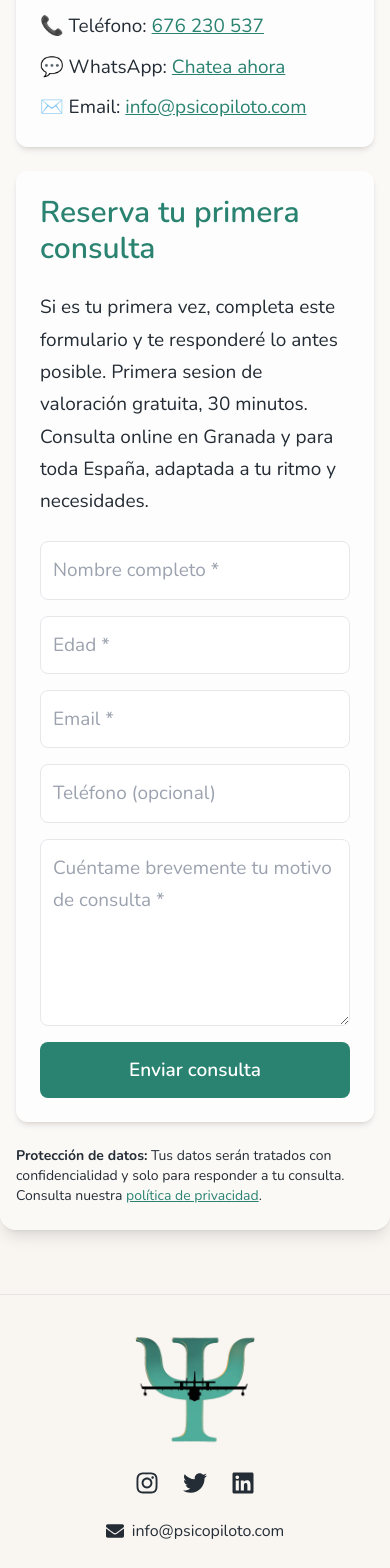
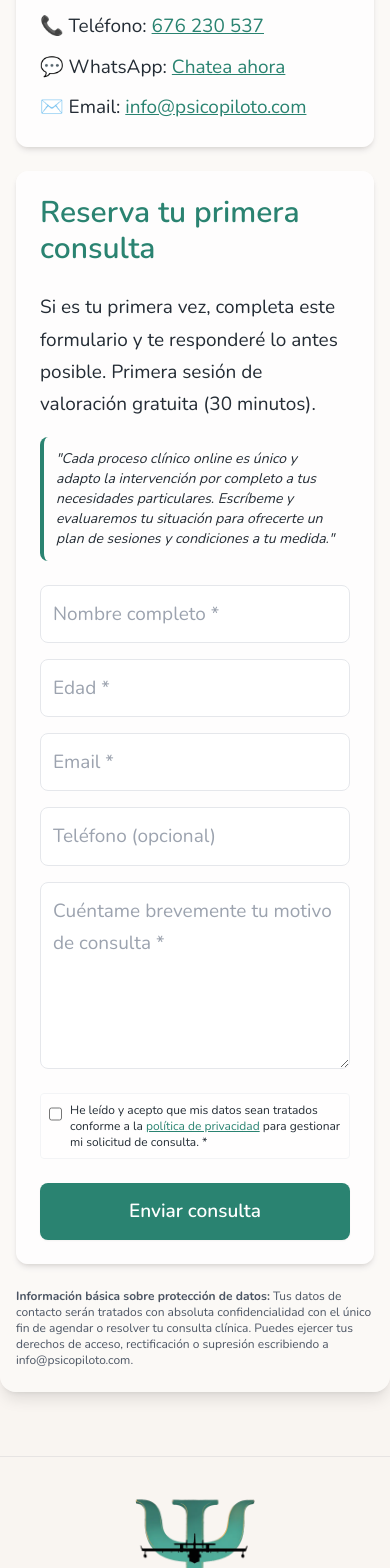
Before and after one commit to psicopiloto/psicopilotopage1, a Next.js app: page /contacto in a window 390 px wide. Shown: the part 2617-4185 px from the top of the page. Built offline with nearby package versions, Linux system fonts and the light colour scheme.

Commit message:
Update contacto.js

```diff
--- a/pages/contacto.js
+++ b/pages/contacto.js
@@ -15,13 +15,21 @@ export default function Contacto() {
     email: "",
     telefono: "",
     motivo: "",
+    _gotcha: "", // Añadido para que Formspree procese correctamente el filtro antispam
   });
+  const [aceptoPrivacidad, setAceptoPrivacidad] = useState(false);
   const [status, setStatus] = useState("");
 
   const update = (e) => setForm({ ...form, [e.target.name]: e.target.value });
 
   async function handleSubmit(e) {
     e.preventDefault();
+
+    // VALIDACIÓN DE PRIVACIDAD OBLIGATORIA (RGPD)
+    if (!aceptoPrivacidad) {
+      setStatus("❌ Debes leer y aceptar la política de privacidad para enviar tu consulta.");
+      return;
+    }
 
     // VALIDACIÓN AVANZADA
     if (form.nombre.trim().length < 3) {
@@ -61,7 +69,8 @@ export default function Contacto() {
 
       if (res.ok) {
         setStatus("✅ ¡Mensaje recibido! Gracias por contactar. Te responderé personalmente en un plazo de 24-48 horas.");
-        setForm({ nombre: "", edad: "", email: "", telefono: "", motivo: "" });
+        setForm({ nombre: "", edad: "", email: "", telefono: "", motivo: "", _gotcha: "" });
+        setAceptoPrivacidad(false);
       } else {
         setStatus(`❌ Error ${res.status}: No se pudo enviar el mensaje. Inténtalo de nuevo.`);
       }
@@ -107,16 +116,10 @@ export default function Contacto() {
               </ul>
             </div>
 
-            {/* CONTENEDOR DERECHO AGRUPADO (Para evitar el espacio vacío en Desktop)
-               Móvil: Ocupa posición 2.
-               Desktop: Columna derecha, ocupa todo el alto necesario (row-span-2 implícito visualmente).
-            */}
+            {/* CONTENEDOR DERECHO AGRUPADO (Para evitar el espacio vacío en Desktop) */}
             <div className="order-2 md:col-start-2 md:row-start-1 md:row-span-2 flex flex-col gap-6">
 
-              {/* CALENDARIO
-                  Móvil: Orden 1 (Sale antes que contacto).
-                  Desktop: Orden 2 (Sale debajo de contacto).
-              */}
+              {/* CALENDARIO */}
               <div className="bg-white/70 p-6 rounded-xl shadow-md order-1 md:order-2">
                 <h3 className="text-xl font-semibold text-psicopiloto-green-600 mb-4">Agenda tu cita ONLINE</h3>
                 <div className="w-full h-[1150px]">
@@ -130,10 +133,7 @@ export default function Contacto() {
                 </div>
               </div>
 
-              {/* CONTACTO DIRECTO
-                  Móvil: Orden 2 (Sale después del calendario).
-                  Desktop: Orden 1 (Sale arriba del todo).
-              */}
+              {/* CONTACTO DIRECTO */}
               <div className="bg-white/70 p-6 rounded-xl shadow-md space-y-2 order-2 md:order-1">
                 <h3 className="text-xl font-semibold text-psicopiloto-green-600">Contacto directo</h3>
                 <p>📞 Teléfono:{" "}<a href="tel:+34676230537" className="underline text-psicopiloto-green-600 hover:text-psicopiloto-green-700 focus:outline-none focus:ring-1 focus:ring-psicopiloto-green-400 rounded">676 230 537</a></p>
@@ -146,31 +146,56 @@ export default function Contacto() {
             {/* 3. FORMULARIO (Móvil: 3º | Desktop: Izquierda Abajo) */}
             <div className="bg-white/70 p-6 rounded-xl shadow-md order-3 md:col-start-1">
               <h2 className="text-3xl font-semibold text-psicopiloto-green-600 mb-6">Reserva tu primera consulta</h2>
-              <p className="text-psicopiloto-gray-600 mb-6">Si es tu primera vez, completa este formulario y te responderé lo antes posible. Primera sesion de valoración gratuita, 30 minutos. Consulta online en Granada y para toda España, adaptada a tu ritmo y necesidades. </p>
+              <p className="text-psicopiloto-gray-600 mb-4">Si es tu primera vez, completa este formulario y te responderé lo antes posible. Primera sesión de valoración gratuita (30 minutos).</p>
+
+              {/* FRASE ESTRATÉGICA DE TARIFAS E INVITACIÓN AL DIÁLOGO VERBAL */}
+              <p className="text-sm bg-psicopiloto-sand-100/50 p-3 rounded-lg text-psicopiloto-gray-700 border-l-4 border-psicopiloto-green-600 mb-6 italic">
+                "Cada proceso clínico online es único y adapto la intervención por completo a tus necesidades particulares. Escríbeme y evaluaremos tu situación para ofrecerte un plan de sesiones y condiciones a tu medida."
+              </p>
+
               <form onSubmit={handleSubmit} className="grid gap-4" aria-label="Formulario de contacto para primera consulta">
                 <label htmlFor="nombre" className="sr-only">Nombre completo *</label>
-                <input id="nombre" required name="nombre" value={form.nombre} onChange={update} placeholder="Nombre completo *" className="p-3 rounded-lg border focus:outline-none focus:ring-2 focus:ring-psicopiloto-green-400" />
+                <input id="nombre" required name="nombre" value={form.nombre} onChange={update} placeholder="Nombre completo *" className="p-3 rounded-lg border focus:outline-none focus:ring-2 focus:ring-psicopiloto-green-400 bg-white" />
+
                 <label htmlFor="edad" className="sr-only">Edad *</label>
-                <input id="edad" required name="edad" value={form.edad} onChange={update} type="number" placeholder="Edad *" className="p-3 rounded-lg border focus:outline-none focus:ring-2 focus:ring-psicopiloto-green-400" />
+                <input id="edad" required name="edad" value={form.edad} onChange={update} type="number" placeholder="Edad *" className="p-3 rounded-lg border focus:outline-none focus:ring-2 focus:ring-psicopiloto-green-400 bg-white" />
+
                 <label htmlFor="email" className="sr-only">Email *</label>
-                <input id="email" required name="email" value={form.email} onChange={update} type="email" placeholder="Email *" className="p-3 rounded-lg border focus:outline-none focus:ring-2 focus:ring-psicopiloto-green-400" />
+                <input id="email" required name="email" value={form.email} onChange={update} type="email" placeholder="Email *" className="p-3 rounded-lg border focus:outline-none focus:ring-2 focus:ring-psicopiloto-green-400 bg-white" />
+
                 <label htmlFor="telefono" className="sr-only">Teléfono</label>
-                <input id="telefono" name="telefono" value={form.telefono} onChange={update} placeholder="Teléfono (opcional)" className="p-3 rounded-lg border focus:outline-none focus:ring-2 focus:ring-psicopiloto-green-400" />
+                <input id="telefono" name="telefono" value={form.telefono} onChange={update} placeholder="Teléfono (opcional)" className="p-3 rounded-lg border focus:outline-none focus:ring-2 focus:ring-psicopiloto-green-400 bg-white" />
+
                 <label htmlFor="motivo" className="sr-only">Cuéntame brevemente tu motivo de consulta *</label>
-                <textarea id="motivo" required name="motivo" value={form.motivo} onChange={update} placeholder="Cuéntame brevemente tu motivo de consulta *" rows="5" className="p-3 rounded-lg border focus:outline-none focus:ring-2 focus:ring-psicopiloto-green-400"></textarea>
+                <textarea id="motivo" required name="motivo" value={form.motivo} onChange={update} placeholder="Cuéntame brevemente tu motivo de consulta *" rows="5" className="p-3 rounded-lg border focus:outline-none focus:ring-2 focus:ring-psicopiloto-green-400 bg-white"></textarea>
 
-                <input type="text" name="_gotcha" style={{ display: 'none' }} />
+                {/* Input oculto antispam correctamente enlazado al state */}
+                <input type="text" name="_gotcha" value={form._gotcha} onChange={update} style={{ display: 'none' }} />
 
-                <button type="submit" className="px-6 py-3 bg-psicopiloto-green-600 hover:bg-psicopiloto-green-700 text-white rounded-lg font-semibold transition-colors" disabled={status === "Enviando..."}>
+                {/* CHECKBOX DE PRIVACIDAD OBLIGATORIO (Exigido por la AEPD) */}
+                <div className="flex items-start gap-2 mt-2 p-2 bg-white/50 rounded border border-gray-100">
+                  <input
+                    id="aceptoPrivacidad"
+                    type="checkbox"
+                    checked={aceptoPrivacidad}
+                    onChange={(e) => setAceptoPrivacidad(e.target.checked)}
+                    className="mt-1 w-4 h-4 text-psicopiloto-green-600 rounded focus:ring-psicopiloto-green-400 cursor-pointer"
+                  />
+                  <label htmlFor="aceptoPrivacidad" className="text-xs text-psicopiloto-gray-600 cursor-pointer select-none">
+                    He leído y acepto que mis datos sean tratados conforme a la <a href="/politica-privacidad" className="text-psicopiloto-green-600 underline hover:text-psicopiloto-green-700">política de privacidad</a> para gestionar mi solicitud de consulta. *
+                  </label>
+                </div>
+
+                <button type="submit" className="mt-2 px-6 py-3 bg-psicopiloto-green-600 hover:bg-psicopiloto-green-700 text-white rounded-lg font-semibold transition-colors shadow-sm disabled:opacity-50" disabled={status === "Enviando..."}>
                   {status === "Enviando..." ? "Enviando..." : "Enviar consulta"}
                 </button>
               </form>
-              {status && <p className={`mt-4 text-sm ${status.startsWith("✅") ? 'text-psicopiloto-green-600' : 'text-red-600'}`}>{status}</p>}
+              {status && <p className={`mt-4 text-sm font-medium ${status.startsWith("✅") ? 'text-psicopiloto-green-600' : 'text-red-600'}`}>{status}</p>}
             </div>
 
-            {/* LEGAL (Móvil: 4º | Desktop: Izquierda Fondo, debajo del formulario) */}
-            <div className="text-sm text-psicopiloto-gray-700 order-4 md:col-start-1">
-              <p><strong>Protección de datos:</strong> Tus datos serán tratados con confidencialidad y solo para responder a tu consulta. Consulta nuestra{" "}<a href="/aviso-legal" className="text-psicopiloto-green-600 underline hover:text-psicopiloto-green-700 focus:ring-1 focus:ring-psicopiloto-green-400 rounded">política de privacidad</a>.</p>
+            {/* LEGAL INFRAESTRUCTURA */}
+            <div className="text-xs text-psicopiloto-gray-500 order-4 md:col-start-1">
+              <p><strong>Información básica sobre protección de datos:</strong> Tus datos de contacto serán tratados con absoluta confidencialidad con el único fin de agendar o resolver tu consulta clínica. Puedes ejercer tus derechos de acceso, rectificación o supresión escribiendo a info@psicopiloto.com.</p>
             </div>
 
           </section>
```
